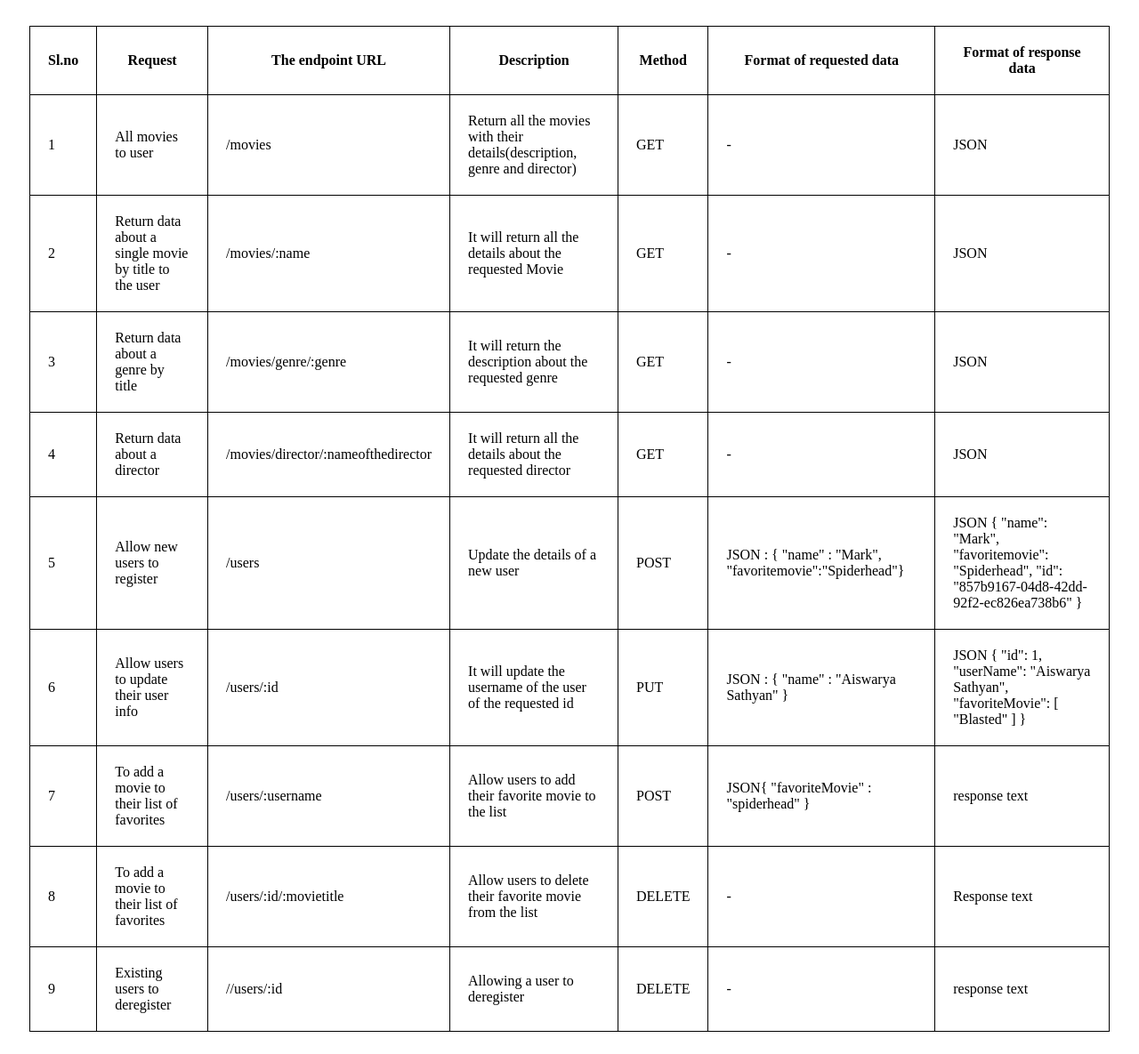
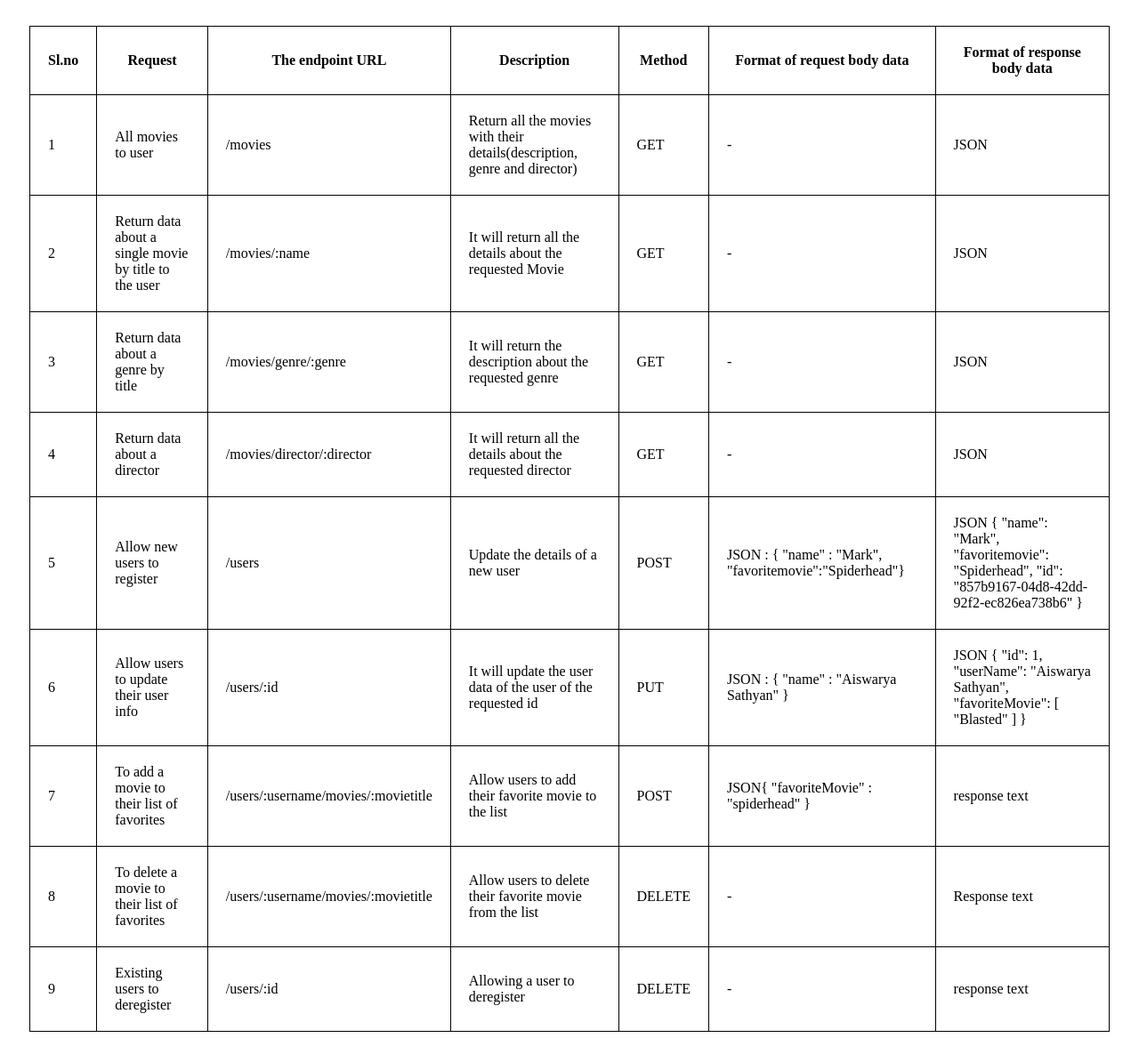
Before and after one commit to SathyanAiswarya/Movie_api, a website: page public/documentation.html in a window 1280 px wide. Shown: the part 61-1246 px from the top of the page at 89% size. Drawn offline with Linux system fonts and the light colour scheme.

Commit message:
modified and formatted the html page

```diff
--- a/public/documentation.html
+++ b/public/documentation.html
@@ -1,11 +1,13 @@
 <!DOCTYPE html>
 <html lang="en">
+
 <head>
     <meta charset="UTF-8">
     <meta name="viewport" content="width=device-width, initial-scale=1.0">
     <link rel="stylesheet" type="text/css" href="style.css">
     <title>MyFlix</title>
 </head>
+
 <body>
     <header>
         <h1> Documentation</h1>
@@ -18,8 +20,8 @@
                         <th class="restapitable_item"> The endpoint URL </th>
                         <th class="restapitable_item"> Description </th>
                         <th class="restapitable_item"> Method </th>
-                        <th class="restapitable_item"> Format of requested data </th>
-                        <th class="restapitable_item"> Format of response data </th>
+                        <th class="restapitable_item"> Format of request body data </th>
+                        <th class="restapitable_item"> Format of response body data </th>
                     </tr>
                 </thead>
                 <tbody>
@@ -27,7 +29,8 @@
                         <td class="restapitable_item"> 1</td>
                         <td class="restapitable_item"> All movies to user </td>
                         <td class="restapitable_item"> /movies </td>
-                        <td class="restapitable_item"> Return all the movies with their details(description, genre and director) </td>
+                        <td class="restapitable_item"> Return all the movies with their details(description, genre and
+                            director) </td>
                         <td class="restapitable_item"> GET </td>
                         <td class="restapitable_item"> - </td>
                         <td class="restapitable_item"> JSON </td>
@@ -55,7 +58,7 @@
                     <tr>
                         <td class="restapitable_item"> 4 </td>
                         <td class="restapitable_item"> Return data about a director </td>
-                        <td class="restapitable_item"> /movies/director/:nameofthedirector </td>
+                        <td class="restapitable_item"> /movies/director/:director </td>
                         <td class="restapitable_item"> It will return all the details about the requested director </td>
                         <td class="restapitable_item"> GET </td>
                         <td class="restapitable_item"> - </td>
@@ -83,7 +86,8 @@
                         <td class="restapitable_item"> 6 </td>
                         <td class="restapitable_item"> Allow users to update their user info</td>
                         <td class="restapitable_item"> /users/:id </td>
-                        <td class="restapitable_item"> It will update the username of the user of the requested id </td>
+                        <td class="restapitable_item"> It will update the user data of the user of the requested id
+                        </td>
                         <td class="restapitable_item"> PUT </td>
                         <td class="restapitable_item"> JSON :
                             { "name" : "Aiswarya Sathyan" }</td>
@@ -100,7 +104,7 @@
                     <tr>
                         <td class="restapitable_item"> 7 </td>
                         <td class="restapitable_item"> To add a movie to their list of favorites </td>
-                        <td class="restapitable_item"> /users/:username </td>
+                        <td class="restapitable_item"> /users/:username/movies/:movietitle </td>
                         <td class="restapitable_item"> Allow users to add their favorite movie to the list </td>
                         <td class="restapitable_item"> POST </td>
                         <td class="restapitable_item"> JSON{
@@ -111,8 +115,8 @@
                     </tr>
                     <tr>
                         <td class="restapitable_item"> 8 </td>
-                        <td class="restapitable_item"> To add a movie to their list of favorites </td>
-                        <td class="restapitable_item"> /users/:id/:movietitle </td>
+                        <td class="restapitable_item"> To delete a movie to their list of favorites </td>
+                        <td class="restapitable_item"> /users/:username/movies/:movietitle </td>
                         <td class="restapitable_item"> Allow users to delete their favorite movie from the list </td>
                         <td class="restapitable_item"> DELETE </td>
                         <td class="restapitable_item"> - </td>
@@ -122,7 +126,7 @@
                     <tr>
                         <td class="restapitable_item"> 9 </td>
                         <td class="restapitable_item"> Existing users to deregister </td>
-                        <td class="restapitable_item"> //users/:id </td>
+                        <td class="restapitable_item"> /users/:id </td>
                         <td class="restapitable_item"> Allowing a user to deregister </td>
                         <td class="restapitable_item"> DELETE </td>
                         <td class="restapitable_item"> - </td>
@@ -135,4 +139,5 @@
     </header>
     <script src="../js/test.js"></script>
 </body>
+
 </html>
```
Lines whose indentation alone changed are shown as unchanged.
